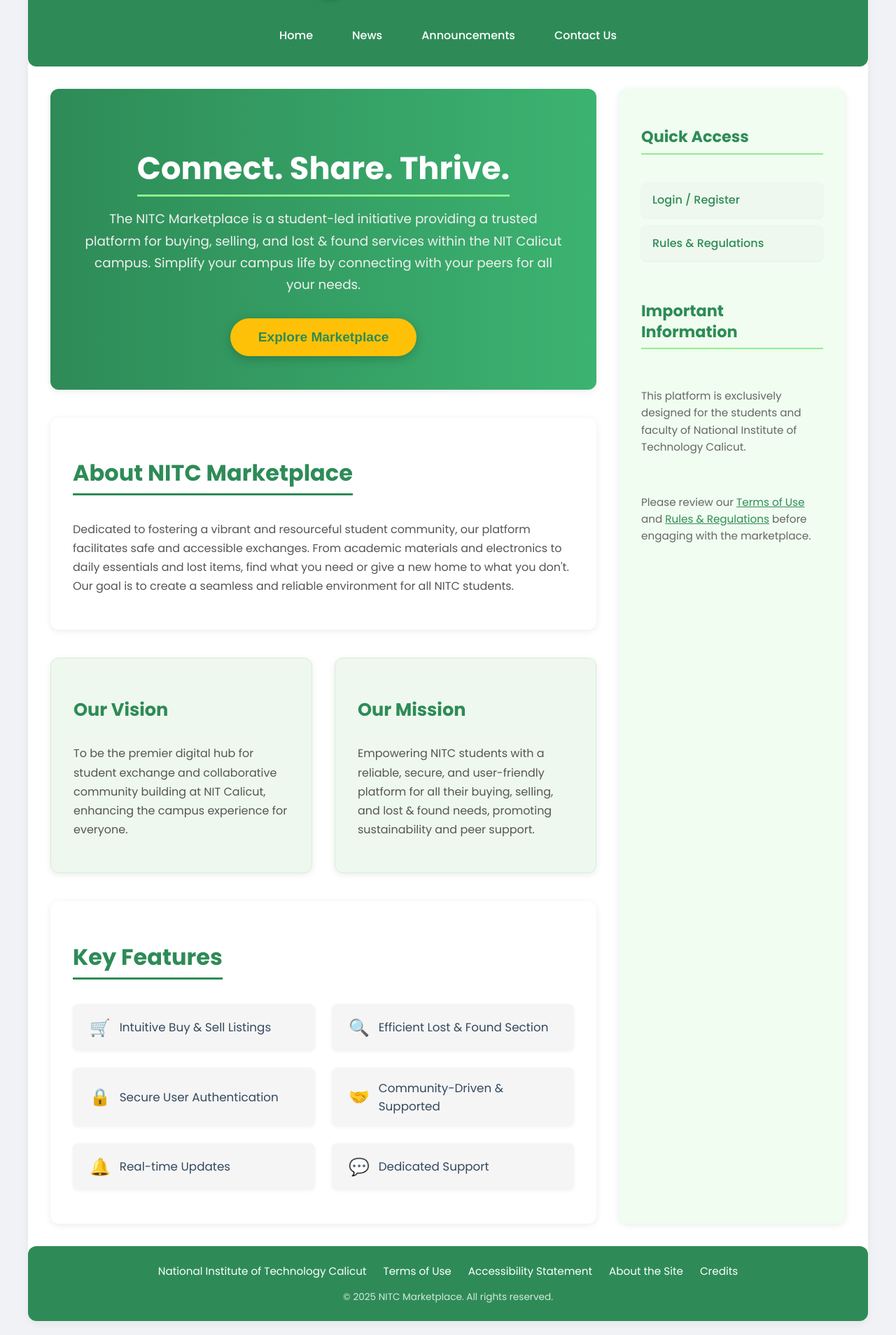
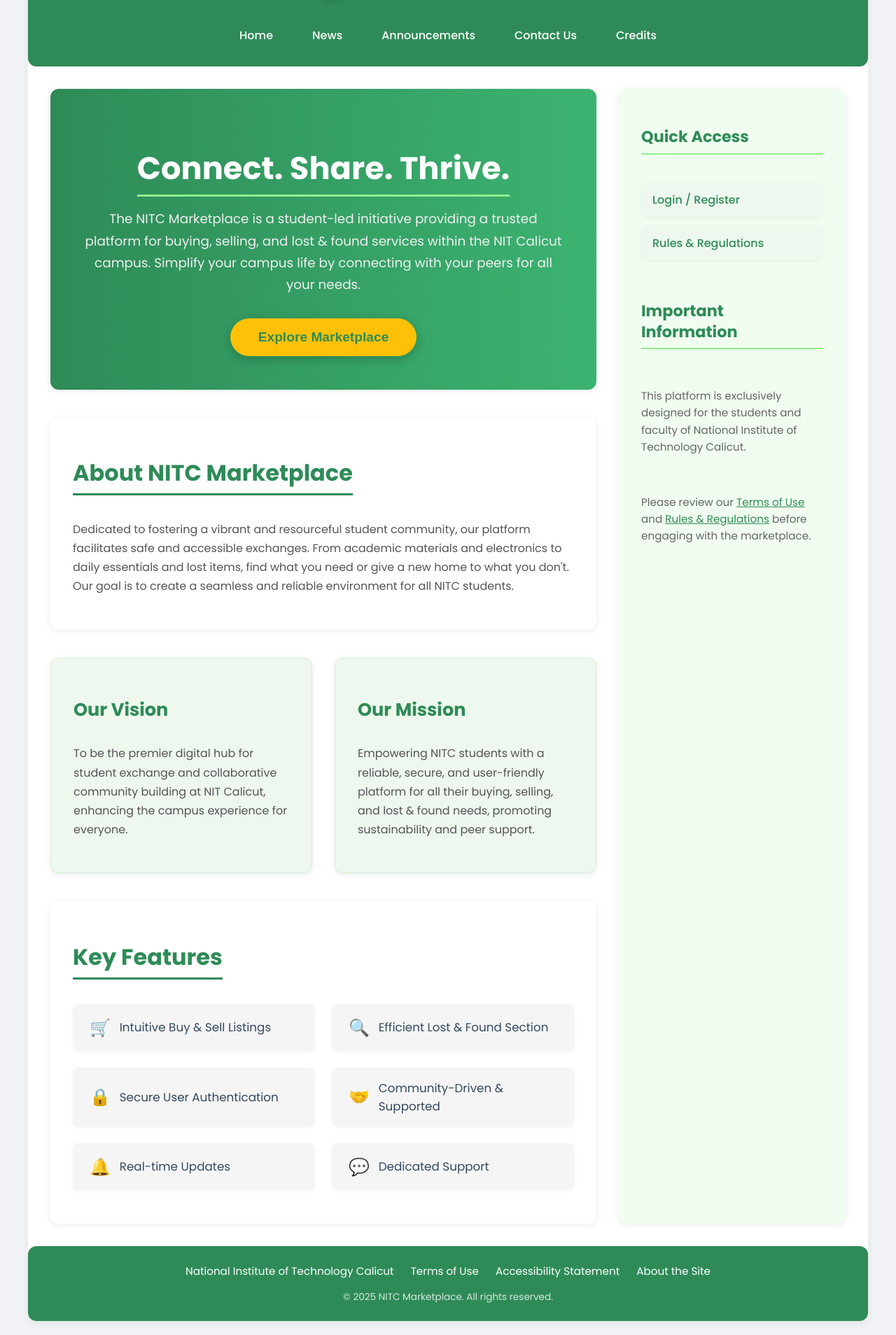
Before and after one commit to kotireddy712/NITC-MarketPlace, a React (Create React App) app in the folder frontend/: page / in a window 1280 px wide. Shown: the part 96-2004 px from the top of the page at 70% size. Built offline with nearby package versions, Linux system fonts and the light colour scheme.

Commit message:
Update LandingPage.js

```diff
--- a/frontend/src/LandingPage.js
+++ b/frontend/src/LandingPage.js
@@ -39,6 +39,7 @@
             <li><div onClick={() => navigate('/news')}>News</div></li>
             <li><div onClick={() => navigate('/announcements')}>Announcements</div></li>
             <li><div onClick={() => navigate('/contact')}>Contact Us</div></li>
+          <li><div onClick={() => navigate('/credits')}>Credits</div></li>
           </ul>
         </nav>
       </header>
@@ -110,7 +111,6 @@
           <div onClick={() => navigate('/accessibility')}>Accessibility Statement</div>
           <div onClick={() => navigate('/about-site')}>About the Site</div>
           {/* <div onClick={() => navigate('/feedback-info')}>Feedback</div> */}
-          <div onClick={() => navigate('/credits')}>Credits</div>
         </div>
         <p className="copyright">&copy; 2025 NITC Marketplace. All rights reserved.</p>
       </footer>
```
